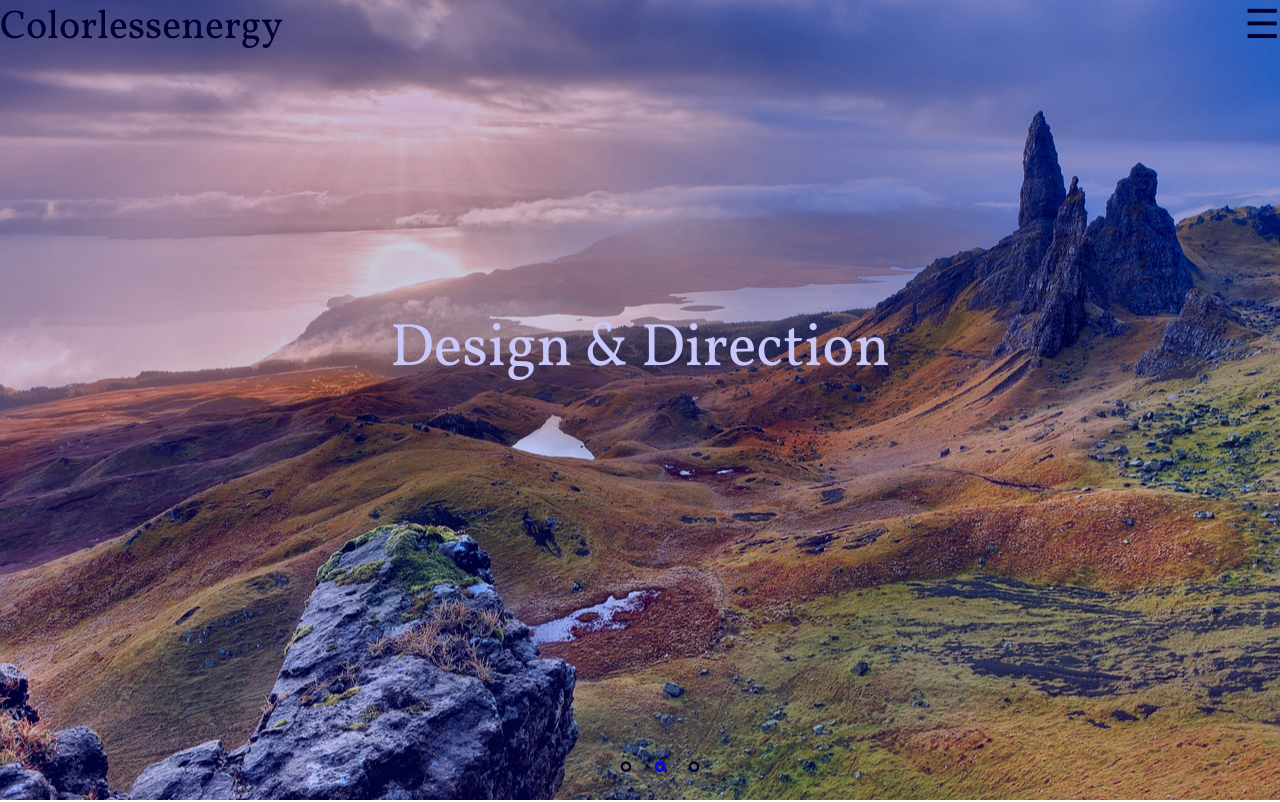
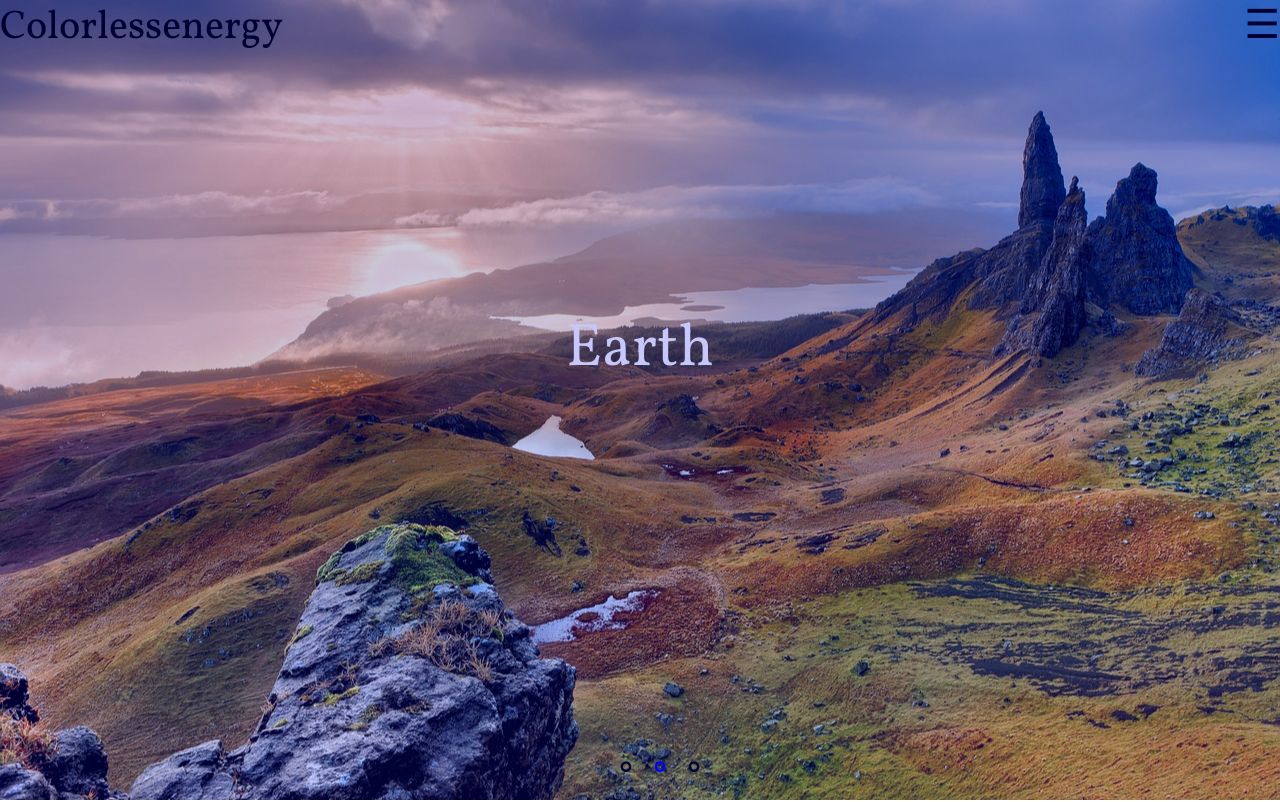
Before and after one commit to colorlessenergy/landing-page, a plain HTML site: page index.html in a window 1280 px wide. Shown: the top 802 px of the page. Drawn offline with Linux system fonts and the light colour scheme.

Commit message:
updated text

```diff
--- a/index.html
+++ b/index.html
@@ -2,7 +2,7 @@
 <html>
   <head>
     <meta charset="utf-8">
-    <title>awwaard website</title>
+    <title>Earth</title>
   </head>
   <link href="https://fonts.googleapis.com/css?family=Vollkorn" rel="stylesheet">
   <link rel="stylesheet" href="main.css">
@@ -25,7 +25,7 @@
               </ul>
             </div>
           </div>
-          <p class="center">Design & Direction</p>
+          <p class="center">Earth</p>
           <ul id="onImage">
             <li>&#9900;</li>
             <li>&#9900;</li>
```
